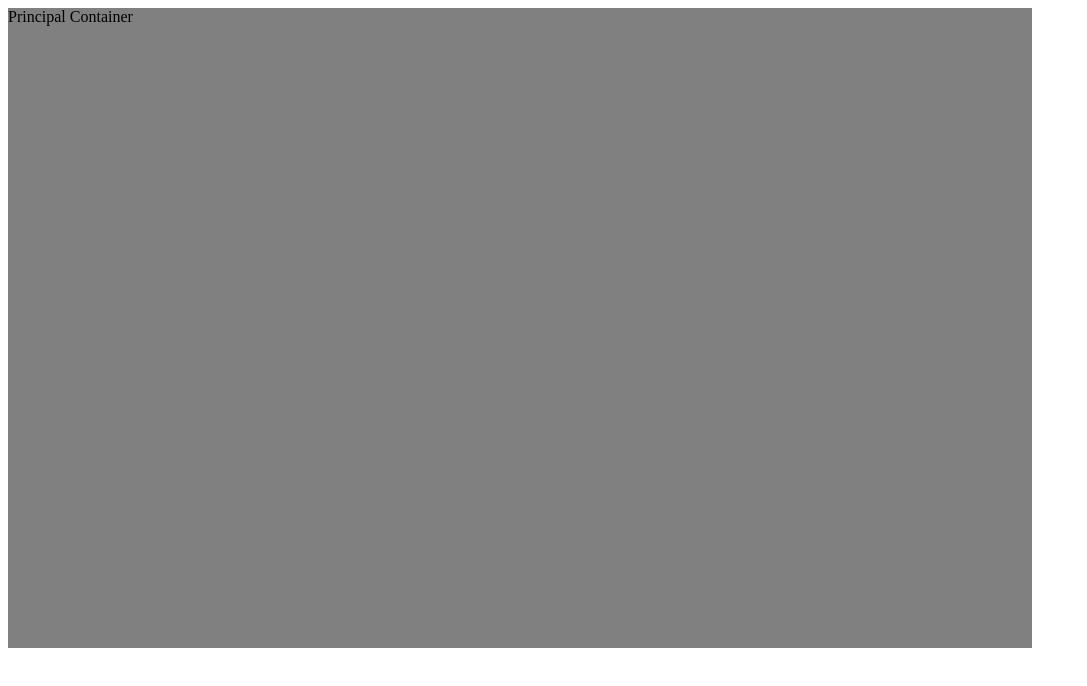
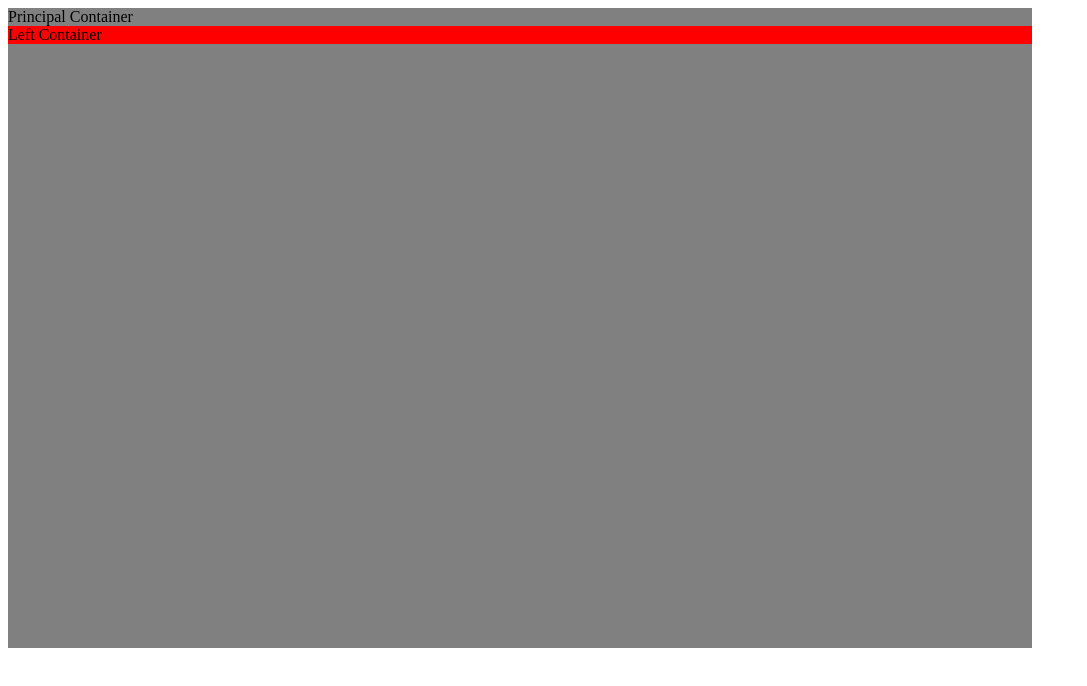
Before and after one commit to cfgonzalez/react-samples, a React (Vite) app in the folder projects/01-first-app/: page / in a window 1280 px wide. Shown: the top 686 px of the page, without its empty margins (0-1087 px from the left). Built offline with nearby package versions, Linux system fonts and the light colour scheme.

Commit message:
01-first-app: Configuracion para css modules

```diff
--- a/projects/01-first-app/jsconfig.json
+++ b/projects/01-first-app/jsconfig.json
@@ -1,9 +1,11 @@
 {
   "compilerOptions": {
     "jsx": "react",
-    // "module": "ES6",
-    // "jsx": "preserve",
+    // "module": "commonjs",
     "checkJs": true,
+    "plugins": [
+      { "name": "typescript-plugin-css-modules" }
+    ],
     "paths": {
       "@src/*": ["./src/*"],
     }
--- /dev/null
+++ b/projects/01-first-app/src/Globals.d.ts
@@ -0,0 +1,2 @@
+declare module "*.module.css";
+declare module "*.module.scss";
--- /dev/null
+++ b/projects/01-first-app/src/components/left-container/LeftContainer.jsx
@@ -0,0 +1,9 @@
+import styles from "./LeftContainer.module.scss";
+
+import React from "react";
+
+export const LeftContainer = () => {
+  return(
+    <div className={styles.container}>Left Container</div>
+  );
+}
--- /dev/null
+++ b/projects/01-first-app/src/components/left-container/LeftContainer.module.scss
@@ -0,0 +1,7 @@
+@use '@src/global-styles/GlobalStyles' as globalStyles;
+
+.container {
+  width: 100%;
+  height: 100%;
+  background-color: globalStyles.$left-container-color;
+}
--- a/projects/01-first-app/src/components/principal-container/PrincipalContainer.jsx
+++ b/projects/01-first-app/src/components/principal-container/PrincipalContainer.jsx
@@ -1,9 +1,15 @@
+import styles from './PrincipalContainer.module.scss';
+
 import React from "react";
-
-import './PrincipalContainer.scss';
+import { LeftContainer } from "../left-container/LeftContainer";
 
 export const PrincipalContainer = () => {
   return (
-    <div className="container">Principal Container</div>
+    <div className={styles.container}>
+      <div>Principal Container</div>
+      <div>
+        <LeftContainer />
+      </div>
+    </div>
   );
 }
```
Also changed, not shown: projects/01-first-app/src/components/principal-container/PrincipalContainer.module.scss (renamed from projects/01-first-app/src/components/principal-container/PrincipalContainer.scss).
